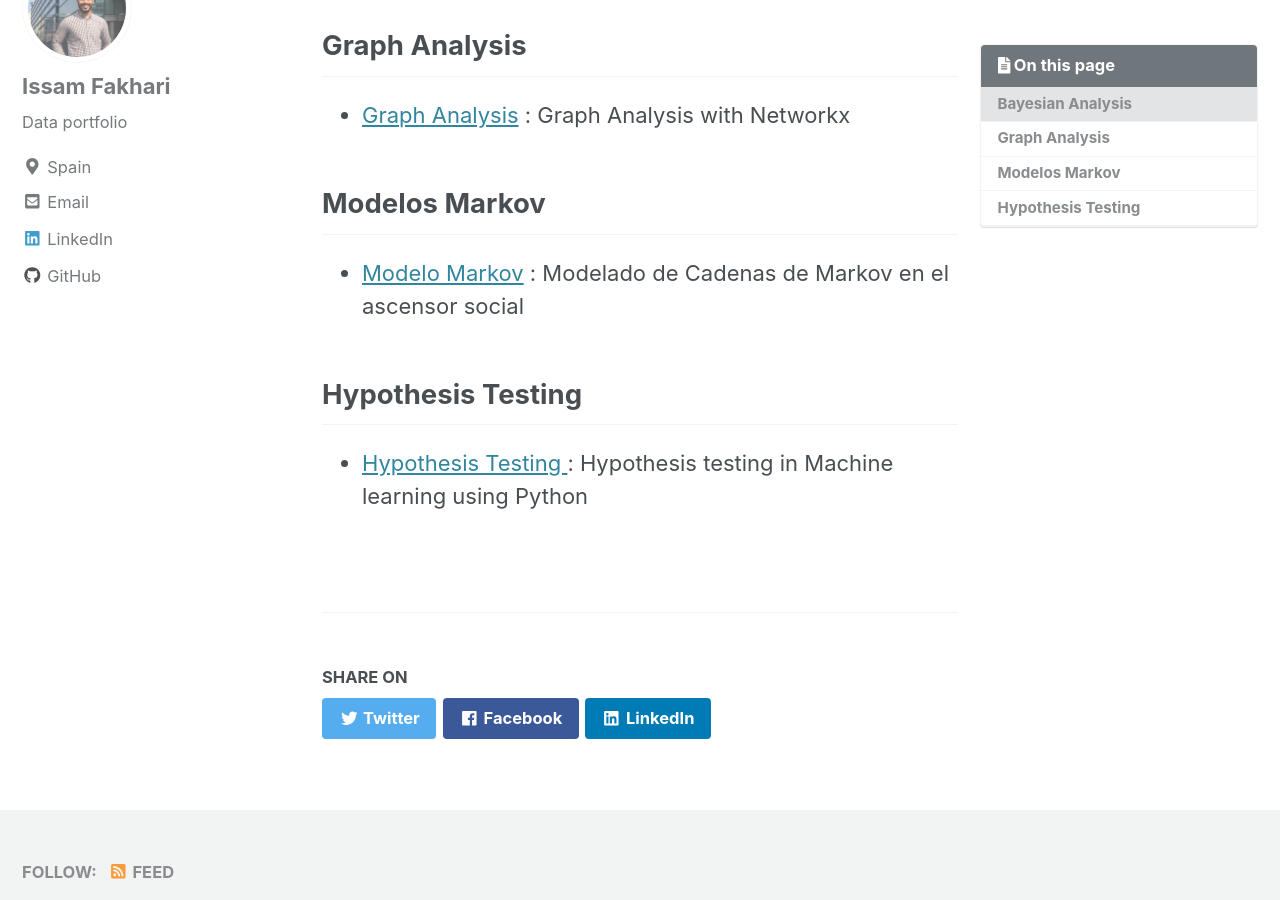
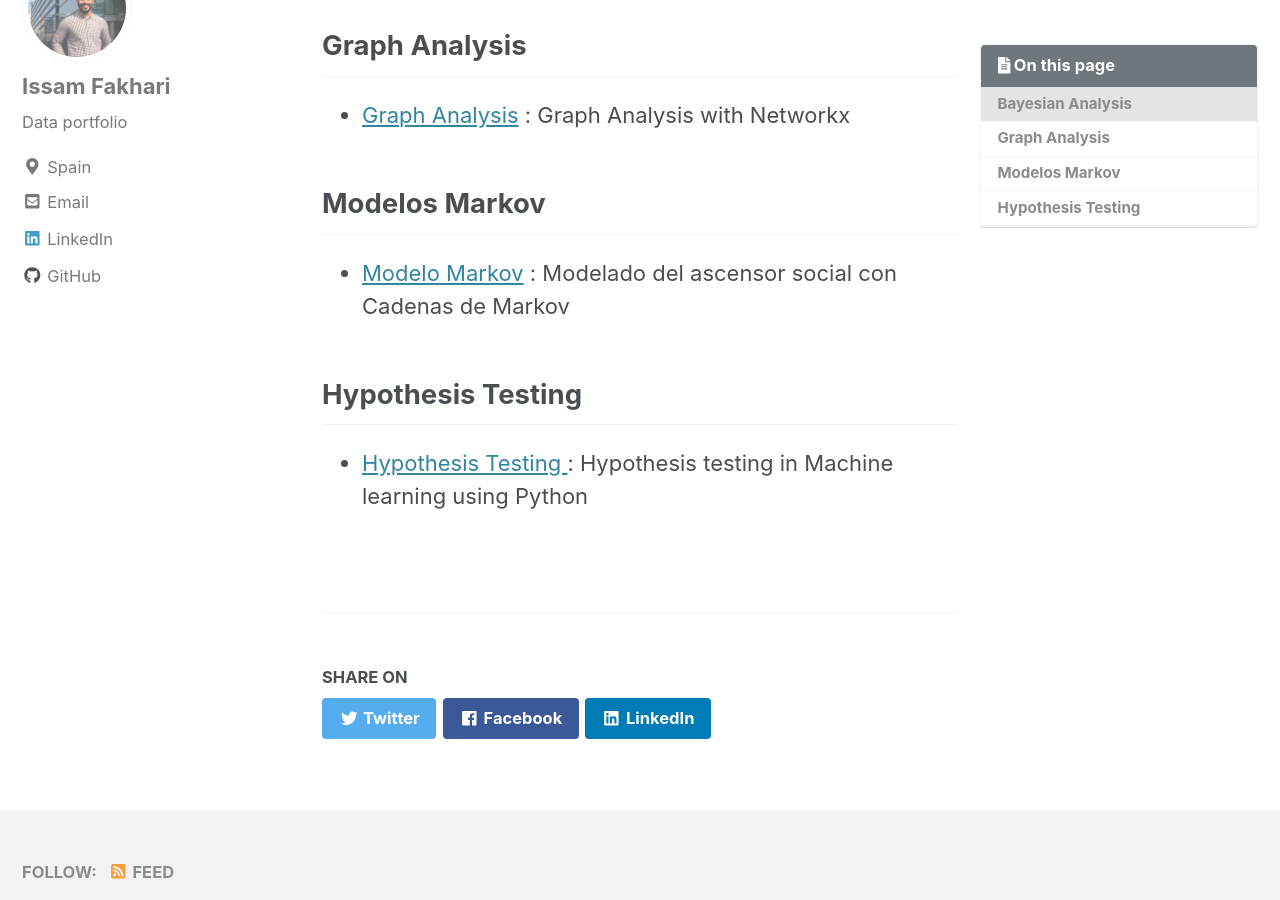
Before and after one commit to IssamFakhari/issamfakhari.github.io, a Jekyll site: the page built from _pages/st.md, in a window 1280 px wide and 900 px high, scrolled down 708 px. Built offline with Jekyll 4.4.1, drawn with Linux system fonts in a browser that asks for light colours; cached includes are drawn as plain includes.

Commit message:
Update st.md

```diff
--- a/_pages/st.md
+++ b/_pages/st.md
@@ -26,7 +26,7 @@ A series of articles dedicated to Statistics
 
 ## Modelos Markov
 
-* [Modelo Markov](https://issamfakhari.github.io/statistics/CadenasMarkov/) : Modelado de Cadenas de Markov en el ascensor social
+* [Modelo Markov](https://issamfakhari.github.io/statistics/CadenasMarkov/) : Modelado del ascensor social con Cadenas de Markov
 
 
 
```
